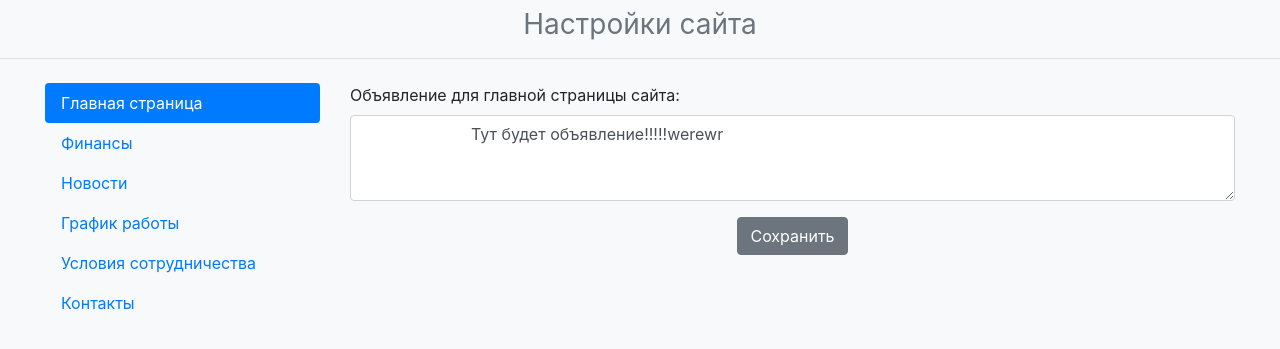
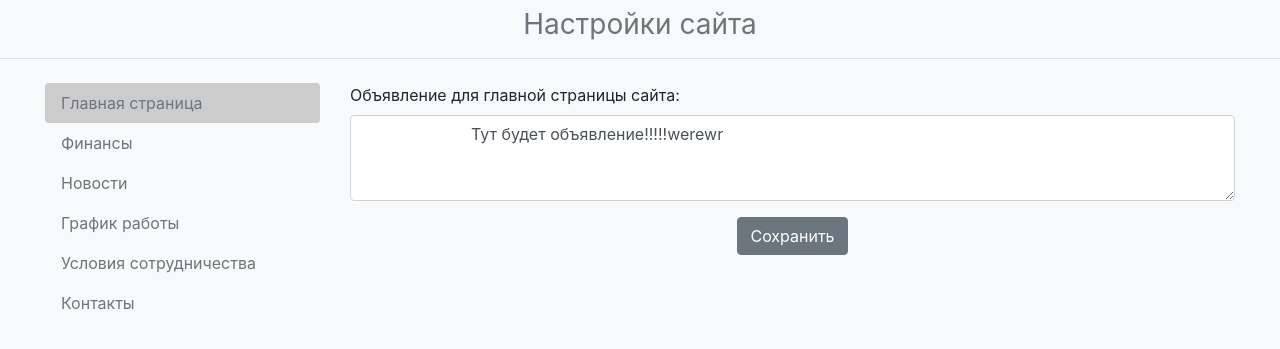
Before and after one commit to Evrikaseven/shop, a Django app: page /settings/ in a window 1280 px wide. Shown: the part 64-413 px from the top of the page. Run offline with Django 3.2, Linux system fonts and the light colour scheme; a user stored in the database is signed in; data comes from the database, SQL or seed files in the repository; some libraries are stand-ins or nearby versions.

Commit message:
Added modal windows to main sheet & updated settins teamplate

```diff
--- a/main/static/css/styles.css
+++ b/main/static/css/styles.css
@@ -12,7 +12,15 @@ header{
     max-width: 1220px;
     /*background-color: #fff;*/
 }
-
+.nav-pills .nav-link.active, .nav-pills .show>.nav-link {
+    color: #fff;
+    background-color: #ccc;
+}
+/*a {*/
+    /*color: #000;*/
+    /*text-decoration: none;*/
+    /*background-color: transparent;*/
+/*}*/
 .table-container {
   max-width: 1200px;
     /*max-width: 1200px;*/
@@ -78,3 +86,7 @@ header{
     padding: 15px;
     margin: 0 auto;
 }
+
+.bg-lg{
+    background-color:  #e9ecef;
+}
--- a/main/templates/main/receipt_for_order.html
+++ b/main/templates/main/receipt_for_order.html
@@ -8,7 +8,6 @@
     </h3>
     <hr class="mb-4">
     <div class="container">
-    </form>
            <div class="my-3 p-3 bg-white rounded shadow-sm">
                 <form class="needs-validation" id="receipt" action="" method="POST" enctype="multipart/form-data">
                     {% csrf_token %}
--- a/main/templates/main/settings.html
+++ b/main/templates/main/settings.html
@@ -1,4 +1,5 @@
 {% extends 'base.html' %}
+{% load static %}
 
 {% block title %}Настройки{% endblock title %}
 
@@ -12,13 +13,13 @@
         <div class="bd-example bd-example-tabs">
           <div class="row">
             <div class="col-3">
-              <div class="nav flex-column nav-pills" id="v-pills-tab" role="tablist" aria-orientation="vertical">
-                <a class="nav-link active" class="text-secondary" id="nav-home-tab" data-toggle="pill" href="#nav-home" role="tab" aria-controls="nav-home" aria-selected="true">Главная страница</a>
-                <a class="nav-link" class="text-secondary" id="nav-money-tab" data-toggle="pill" href="#nav-money" role="tab" aria-controls="nav-money" aria-selected="false">Финансы</a>
-                <a class="nav-link" id="nav-news-tab" data-toggle="pill" href="#nav-news" role="tab" aria-controls="nav-news" aria-selected="false">Новости</a>
-                <a class="nav-link" id="nav-work-tab" data-toggle="pill" href="#nav-work" role="tab" aria-controls="nav-work" aria-selected="false">График работы</a>
-                <a class="nav-link" id="nav-deal-tab" data-toggle="pill" href="#nav-deal" role="tab" aria-controls="nav-deal" aria-selected="false">Условия сотрудничества</a>
-                <a class="nav-link" id="nav-contact-tab" data-toggle="pill" href="#nav-contact" role="tab" aria-controls="nav-contact" aria-selected="false">Контакты</a>
+              <div class="nav flex-column navbar-light nav-pills" id="v-pills-tab" role="tablist" aria-orientation="vertical">
+                <a class="nav-link active text-secondary" id="nav-home-tab" data-toggle="pill" href="#nav-home" role="tab" aria-controls="nav-home" aria-selected="true">Главная страница</a>
+                <a class="nav-link text-secondary" id="nav-money-tab" data-toggle="pill" href="#nav-money" role="tab" aria-controls="nav-money" aria-selected="false">Финансы</a>
+                <a class="nav-link text-secondary" id="nav-news-tab" data-toggle="pill" href="#nav-news" role="tab" aria-controls="nav-news" aria-selected="false">Новости</a>
+                <a class="nav-link text-secondary" id="nav-work-tab" data-toggle="pill" href="#nav-work" role="tab" aria-controls="nav-work" aria-selected="false">График работы</a>
+                <a class="nav-link text-secondary" id="nav-deal-tab" data-toggle="pill" href="#nav-deal" role="tab" aria-controls="nav-deal" aria-selected="false">Условия сотрудничества</a>
+                <a class="nav-link text-secondary" id="nav-contact-tab" data-toggle="pill" href="#nav-contact" role="tab" aria-controls="nav-contact" aria-selected="false">Контакты</a>
               </div>
             </div>
             <div class="col-9">
@@ -62,7 +63,21 @@
                   </form>
               </div>
               <div class="tab-pane fade" id="nav-news" role="tabpanel" aria-labelledby="nav-news-tab">...</div>
-              <div class="tab-pane fade" id="nav-work" role="tabpanel" aria-labelledby="nav-work-tab">...</div>
+              <div class="tab-pane fade" id="nav-work" role="tabpanel" aria-labelledby="nav-work-tab">
+                      <form class="needs-validation" id="receipt" action="" method="POST" enctype="multipart/form-data">
+                          {% csrf_token %}
+                          <div class="form-group">
+                              <label for="id_image" class="mb-3">Загрузить изображение с графиком работы</label>
+                              <div class="custom-file">
+                                  <input class="custom-file-input" type="file" name="image" accept="image/*" id="id_image">
+                                  <label class="custom-file-label text-truncate">выберите файл</label>
+                              </div>
+                          </div>
+                      </form>
+                  <div class="form-actions text-center">
+                      <button type="submit" class="btn btn-secondary btn-sm" form="receipt">Сохранить</button>
+                  </div>
+              </div>
               <div class="tab-pane fade" id="nav-deal" role="tabpanel" aria-labelledby="nav-deal-tab">...</div>
               <div class="tab-pane fade" id="nav-contact" role="tabpanel" aria-labelledby="nav-contact-tab">...</div>
               </div>
@@ -85,5 +100,5 @@
                 $('.toast').toast('show');
             });
     </script>
-
+<script src="{% static '/js/name_to_photo.js' %}"></script>
 {% endblock content %}
--- a/templates/base.html
+++ b/templates/base.html
@@ -20,7 +20,7 @@
         <script src="https://ajax.googleapis.com/ajax/libs/jquery/3.4.1/jquery.min.js"></script>
     </head>
 
-            <nav class="navbar navbar-expand-lg navbar-light my-2 " style="background-color: #e9ecef;">
+    <nav class="navbar navbar-expand-lg navbar-light my-2 bg-lg">
         <div class="container">
            <a class="navbar-brand" href="{% url 'main:index' %}">{{ shop_title }}</a>
            <button class="navbar-toggler" type="button" data-toggle="collapse" data-target="#navbarNavDropdown" aria-controls="navbarNavDropdown" aria-expanded="false" aria-label="Toggle navigation">
@@ -28,15 +28,15 @@
            </button>
            <div id="navbarNavDropdown" class="navbar-collapse collapse">
                <ul class="navbar-nav mr-auto">
-        {#                <li class="nav-item active">#}
-        {#                    <a class="nav-link" href="#">Home <span class="sr-only">(current)</span></a>#}
-        {#                </li>#}
-        {#                <li class="nav-item">#}
-        {#                    <a class="nav-link" href="#">Features</a>#}
-        {#                </li>#}
-        {#                <li class="nav-item">#}
-        {#                    <a class="nav-link" href="#">Pricing</a>#}
-        {#                </li>#}
+           {#    <li class="nav-item active">#}
+           {#        <a class="nav-link" href="#">Home <span class="sr-only">(current)</span></a>#}
+           {#    </li>#}
+           {#    <li class="nav-item">#}
+           {#        <a class="nav-link" href="#">Features</a>#}
+           {#    </li>#}
+           {#    <li class="nav-item">#}
+           {#        <a class="nav-link" href="#">Pricing</a>#}
+           {#    </li>#}
 
                </ul>
                <ul class="navbar-nav">
```
Also changed, not shown: main/templates/main/index.html (+55 -8 lines). Lines whose indentation alone changed are shown as unchanged.
